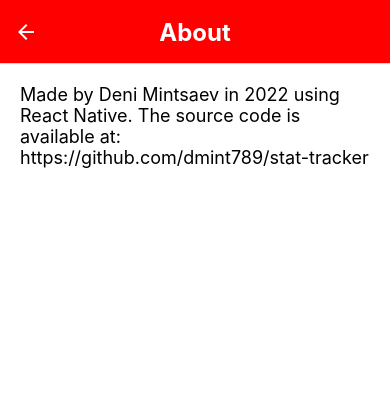
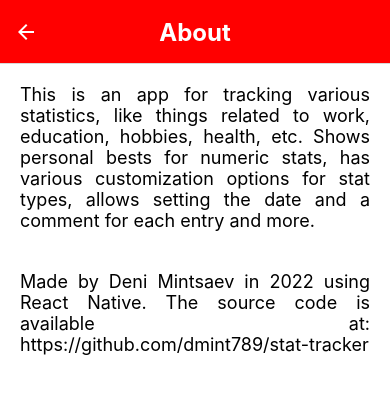
Before and after one commit to dmint789/stat-tracker, a React Native app: screen /About in a window 390 px wide. Shown: the top 394 px of the page. Built offline with nearby package versions, Linux system fonts and the light colour scheme.

Commit message:
Update README, update About screen + tiny edits

```diff
--- a/app/screens/About.tsx
+++ b/app/screens/About.tsx
@@ -1,11 +1,16 @@
 import React from 'react';
-import { View, Text, StyleSheet } from 'react-native';
+import { View, Text } from 'react-native';
 import GS from '../shared/GlobalStyles';
 
 const About = () => {
   return (
     <View style={GS.container}>
-      <Text style={GS.normalText}>
+      <Text style={{ ...GS.normalText, textAlign: 'justify' }}>
+        This is an app for tracking various statistics, like things related to work, education, hobbies,
+        health, etc. Shows personal bests for numeric stats, has various customization options for stat types,
+        allows setting the date and a comment for each entry and more.
+      </Text>
+      <Text style={{ ...GS.normalText, textAlign: 'justify' }}>
         Made by Deni Mintsaev in 2022 using React Native. The source code is available at:
         https://github.com/dmint789/stat-tracker
       </Text>
--- a/package.json
+++ b/package.json
@@ -3,7 +3,7 @@
   "version": "0.4.0",
   "private": true,
   "scripts": {
-    "dev": "alacritty -e yarn emulator & alacritty -e yarn start & alacritty -e yarn android &",
+    "dev": "alacritty -e yarn emulator & alacritty -e yarn start && sleep 2 & alacritty -e yarn android &",
     "android": "react-native run-android",
     "ios": "react-native run-ios",
     "start": "react-native start",
```
Also changed, not shown: 2 other files (tests, documents, lock files or other folders).
